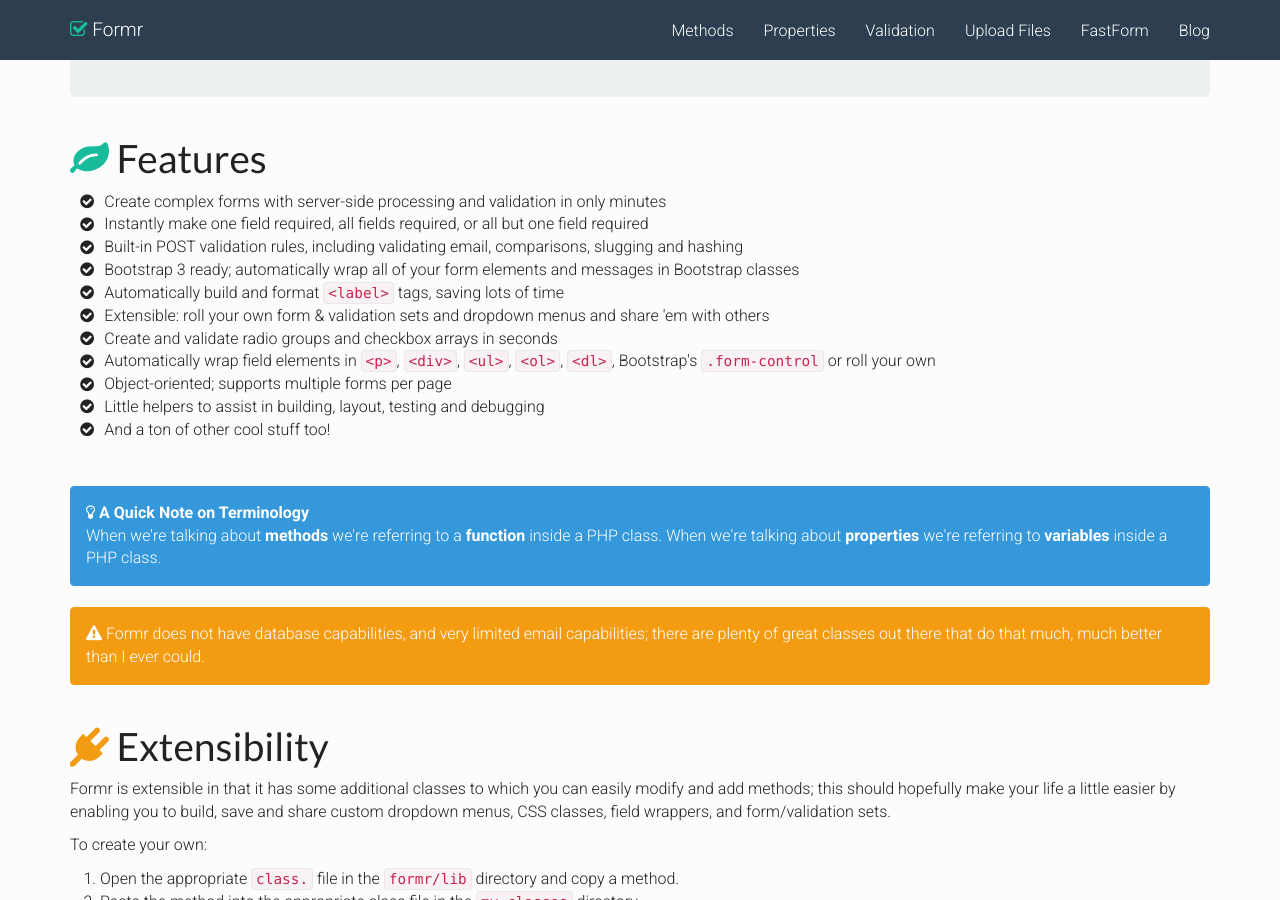
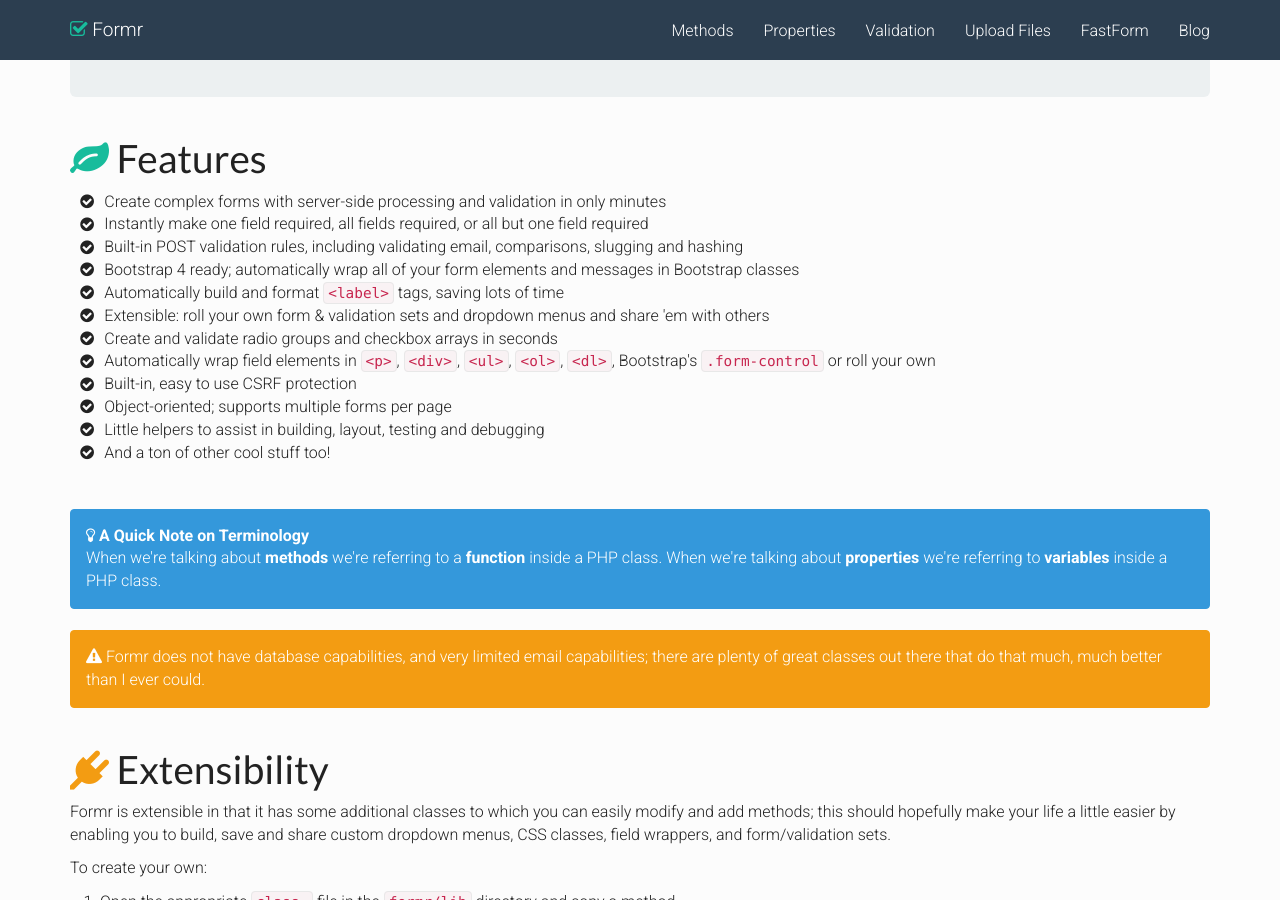
Before and after one commit to formr/formr.github.io, a Jekyll site: the page built from index.md, in a window 1280 px wide and 900 px high, scrolled down 473 px, cut to the strip 0-900 px from the top of the window. Built offline with Jekyll 4.4.1, drawn with Linux system fonts in a browser that asks for light colours; nearby versions of some CDN libraries; grey boxes are pictures that could not be loaded.

Commit message:
added csrf

```diff
--- a/index.md
+++ b/index.md
@@ -60,11 +60,12 @@
 	<li><i class="fa-li fa fa-check-circle"></i> Create complex forms with server-side processing and validation in only minutes</li>
 	<li><i class="fa-li fa fa-check-circle"></i> Instantly make one field required, all fields required, or all but one field required</li>
 	<li><i class="fa-li fa fa-check-circle"></i> Built-in POST validation rules, including validating email, comparisons, slugging and hashing</li>
-	<li><i class="fa-li fa fa-check-circle"></i> Bootstrap 3 ready; automatically wrap all of your form elements and messages in Bootstrap classes</li>
+	<li><i class="fa-li fa fa-check-circle"></i> Bootstrap 4 ready; automatically wrap all of your form elements and messages in Bootstrap classes</li>
 	<li><i class="fa-li fa fa-check-circle"></i> Automatically build and format <code>&lt;label&gt;</code> tags, saving lots of time</li>
 	<li><i class="fa-li fa fa-check-circle"></i> Extensible: roll your own form &amp; validation sets and dropdown menus and share 'em with others</li>
 	<li><i class="fa-li fa fa-check-circle"></i> Create and validate radio groups and checkbox arrays in seconds</li>
 	<li><i class="fa-li fa fa-check-circle"></i> Automatically wrap field elements in <code>&lt;p&gt;</code>, <code>&lt;div&gt;</code>, <code>&lt;ul&gt;</code>, <code>&lt;ol&gt;</code>, <code>&lt;dl&gt;</code>, Bootstrap's <code>.form-control</code> or roll your own</li>
+	<li><i class="fa-li fa fa-check-circle"></i> Built-in, easy to use CSRF protection</li>
 	<li><i class="fa-li fa fa-check-circle"></i> Object-oriented; supports multiple forms per page</li>
 	<li><i class="fa-li fa fa-check-circle"></i> Little helpers to assist in building, layout, testing and debugging</li>
 	<li><i class="fa-li fa fa-check-circle"></i> And a ton of other cool stuff too!</li>
```
Also changed, not shown: methods.md (+32 -0 lines), validation.md (+1 -1 lines).
